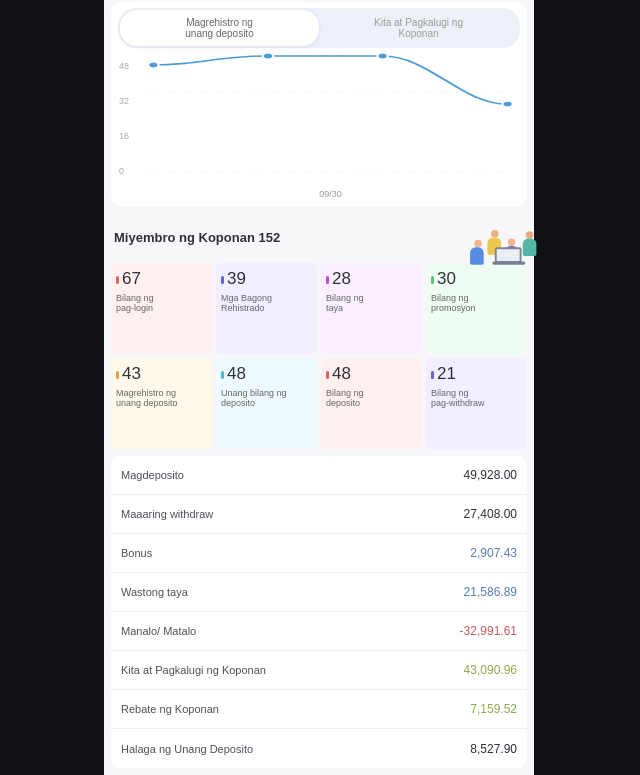
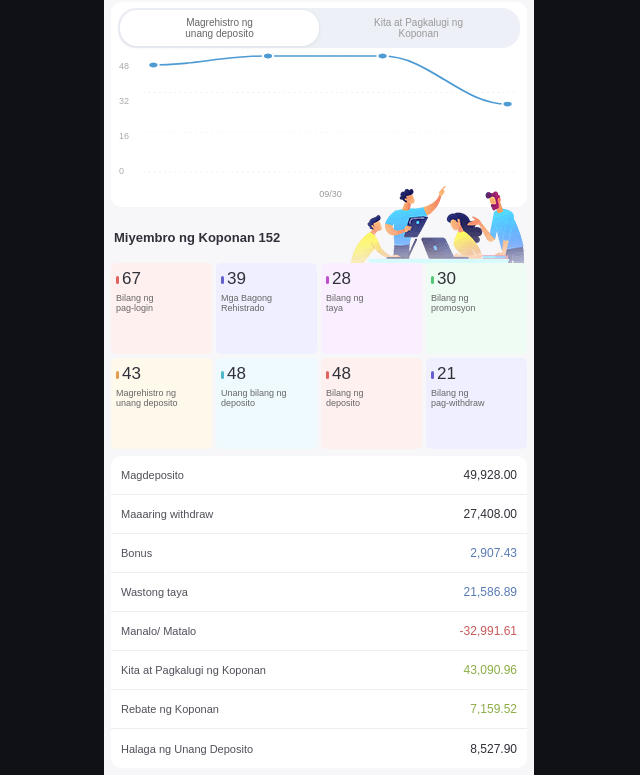
Before and after one commit to romeljohnseb/my-data, a plain HTML site: page index.html in a window 1280 px wide. Shown: the part 59-834 px from the top of the page, without its empty margins (321-961 px from the left). Drawn offline with Linux system fonts and the light colour scheme.

Commit message:
Refactor team section in index.html

```diff
--- a/index.html
+++ b/index.html
@@ -898,7 +898,6 @@ body{
 <div class="team-top">
 
     <div class="members">
-
         Miyembro ng Koponan
 
         <span
@@ -907,36 +906,12 @@ body{
             data-key="members">
             749
         </span>
-
-        </div>
-
-
-        <div class="people">
-
-            <div class="person one">
-                <div class="head"></div>
-                <div class="body"></div>
-            </div>
-
-            <div class="person two">
-                <div class="head"></div>
-                <div class="body"></div>
-            </div>
-
-            <div class="person three">
-                <div class="head"></div>
-                <div class="body"></div>
-            </div>
-
-            <div class="person four">
-                <div class="head"></div>
-                <div class="body"></div>
-            </div>
-
-            <div class="laptop"></div>
-            <div class="laptop-base"></div>
-
-        </div>
+    </div>
+
+    <img
+        src="29490.png"
+        class="team-image"
+        alt="Team illustration">
 
 </div>
 
```
Lines whose indentation alone changed are shown as unchanged.
